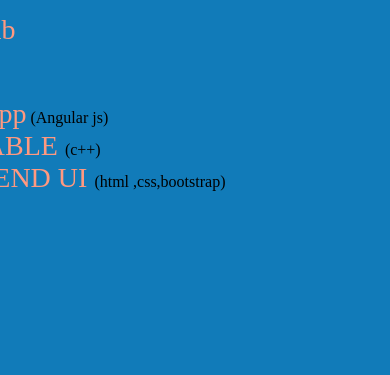
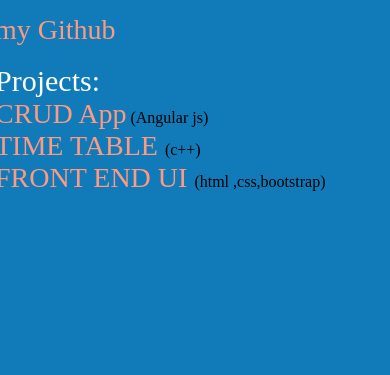
Before and after one commit to knowsach/portfolio, a plain HTML site: page index.html in a window 390 px wide. Shown: the part 469-844 px from the top of the page. Drawn offline with Linux system fonts and the light colour scheme.

Commit message:
responsiveness updated

```diff
--- a/style.css
+++ b/style.css
@@ -32,3 +32,14 @@ p{
     font-size: 30px;
     color: #FFFFFF;
 }
+
+@media only screen and (max-width: 600px) {
+    /* p{
+        font-size: 20px;
+    } */
+    .content{
+        width: 400px;
+        margin-left: 50%;
+        transform: translate(-200px);
+    }
+}
```
